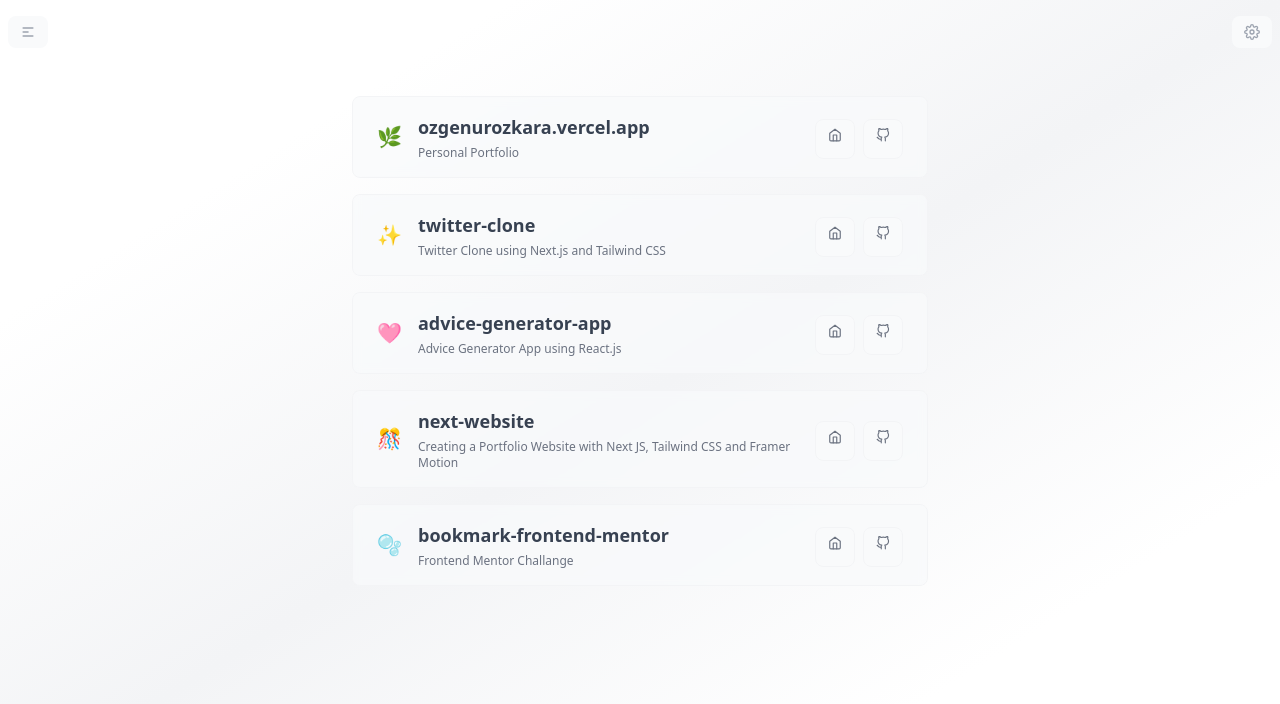
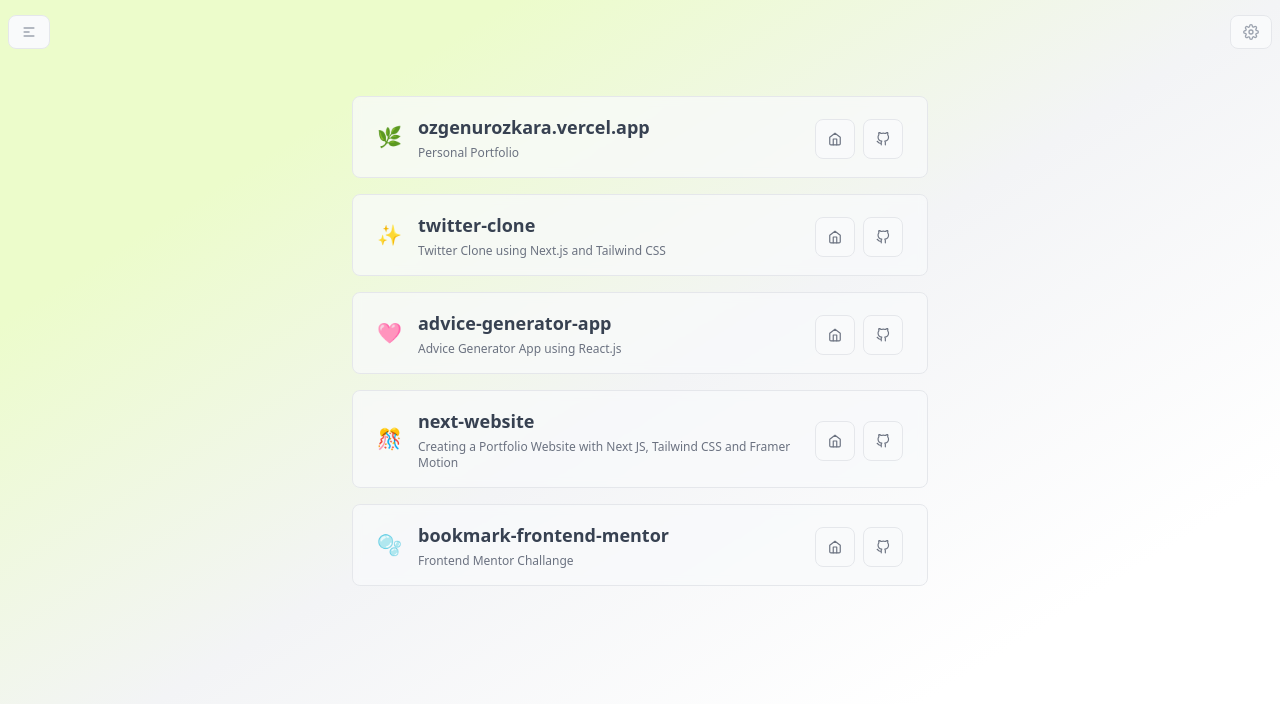
Before and after one commit to ozgeozkaraa01/next-my-portfolio, a Next.js app: page /projects in a window 1280 px wide. Shown: the top 704 px of the page. Built offline with nearby package versions, Linux system fonts and the light colour scheme.

Commit message:
feat: Added sliding loading indicator to Projects page

```diff
--- a/components/NavProjects.jsx
+++ b/components/NavProjects.jsx
@@ -8,6 +8,7 @@
   const { theme, setTheme } = useTheme();
   const [isMenuOpen, setIsMenuOpen] = useState(false);
   const [isMenuOpen2, setIsMenuOpen2] = useState(false);
+  const [isLoading, setIsLoading] = useState(false); // Added loading state
 
   const handleMenuToggle = () => {
     setIsMenuOpen((prevState) => !prevState);
@@ -25,6 +26,15 @@
     }
   };
 
+  const handleProjectsClick = () => {
+    setIsLoading(true); // Set loading state to true before reload
+    setTimeout(() => {
+      setIsLoading(false);
+      // Simulate a delay to show the loading effect (optional)
+      // window.location.reload();
+    }, 1500);
+  };
+
   return (
     <nav className="fixed top-0 left-0 w-full z-10">
       <div className="mx-auto px-2">
@@ -32,7 +42,7 @@
           <div className="relative inline-block text-left">
             <button
               onClick={handleMenuToggle2}
-              className="group relative inline-flex items-center px-3 py-2 bg-gray-50 hover:bg-gray-100 hover:text-gray-700 dark:bg-gray-900 dark:hover:bg-gray-700 dark:hover:text-white text-gray-400 rounded-lg text-base font-medium default-transition default-focus"
+              className="group relative inline-flex items-center px-3 py-2 border bg-gray-50 hover:bg-gray-100 hover:text-gray-700 dark:bg-gray-900 dark:hover:bg-gray-700 dark:hover:text-white text-gray-400 rounded-lg text-base font-medium default-transition default-focus"
             >
               <HiMenuAlt1 />
             </button>
@@ -40,7 +50,7 @@
           <div className="relative inline-block text-left">
             <button
               onClick={handleMenuToggle}
-              className="group relative inline-flex items-center px-3 py-2 bg-gray-50 hover:bg-gray-100 hover:text-gray-700 dark:bg-gray-900 dark:hover:bg-gray-700 dark:hover:text-white text-gray-400 rounded-lg text-base font-medium default-transition default-focus"
+              className="group relative inline-flex items-center px-3 py-2 border bg-gray-50 hover:bg-gray-100 hover:text-gray-700 dark:bg-gray-900 dark:hover:bg-gray-700 dark:hover:text-white text-gray-400 rounded-lg text-base font-medium default-transition default-focus"
             >
               <FiSettings />
             </button>
@@ -146,7 +156,8 @@
                   <span className="flex-1"></span>
                 </Link>
                 <Link
-                  href="/"
+                  href="https://medium.com/@ozgenurozkara"
+                  target="_blank"
                   className="flex items-center space-x-2 px-4 py-3 text-sm font-medium tracking-wide cursor-pointer default:transition text-gray-500 hover:text-gray-700 hover:bg-slate-200"
                 >
                   <svg
@@ -167,7 +178,8 @@
                   <span className="flex-1"></span>
                 </Link>
                 <Link
-                  href="/"
+                  href="/projects"
+                  onClick={handleProjectsClick}
                   className="flex items-center space-x-2 px-4 py-3 text-sm font-medium tracking-wide cursor-pointer default:transition text-gray-500 hover:text-gray-700 hover:bg-slate-200"
                 >
                   <svg
@@ -189,7 +201,8 @@
                 </Link>
                 <hr className="mt-2 pb-2 border-gray-200 dark:border-gray-500" />
                 <Link
-                  href="/"
+                  href="https://twitter.com/ozkaraozgee"
+                  target="_blank"
                   className="flex items-center space-x-2 px-4 py-3 text-sm font-medium tracking-wide cursor-pointer default:transition text-gray-500 hover:text-gray-700 hover:bg-slate-200"
                 >
                   <FiTwitter className="w-4 h-4" />
@@ -211,7 +224,8 @@
                   </svg>
                 </Link>
                 <Link
-                  href="/"
+                  href="https://github.com/ozgeozkaraa01"
+                  target="_blank"
                   className="flex items-center space-x-2 px-4 py-3 text-sm font-medium tracking-wide cursor-pointer default:transition text-gray-500 hover:text-gray-700 hover:bg-slate-200"
                 >
                   <FiGithub className="w-4 h-4" />
@@ -237,6 +251,17 @@
           </div>
         )}
       </div>
+      {isLoading && (
+        <div className="fixed top-0 left-0 w-full h-1 bg-indigo-500">
+          <div
+            className="h-1 bg-white"
+            style={{
+              width: "100%",
+              animation: "loading 2s linear infinite",
+            }}
+          ></div>
+        </div>
+      )}
     </nav>
   );
 };
--- a/pages/projects.jsx
+++ b/pages/projects.jsx
@@ -5,7 +5,7 @@
 
 const Projects = () => {
   return (
-    <div className="h-screen antialiased bg-gradient-to-br from-white via-gray-100 to-white dark:from-black from-20% dark:via-gray-700 dark:to-black to-80% w-screen overflow-y-scroll">
+    <div className="h-screen antialiased bg-gradient-to-br from-lime-100 via-gray-100 to-white dark:from-black from-20% dark:via-gray-700 dark:to-black to-80% w-screen overflow-y-scroll">
       <NavProjects />
       <div className="flex flex-col justify-center px-8">
         <div className="my-24 mx-2 sm:mx-6 lg:mb-28 lg:mx-8">
@@ -18,7 +18,7 @@
                   "--motion-translateY": "0px",
                 }}
               >
-                <li className="bg-gray-50 bg-opacity-75 dark:bg-gray-900 dark:bg-opacity-75 backdrop:filter backdrop-blur-sm border border-gray-100 dark:border-gray-500 rounded-lg transition ease-in-out duration-300 cursor-pointer">
+                <li className="bg-gray-50 bg-opacity-75 dark:bg-gray-900 dark:bg-opacity-75 backdrop:filter backdrop-blur-sm border border-gray-200 dark:border-gray-500 rounded-lg transition ease-in-out duration-300 cursor-pointer">
                   <div className="flex flex-col sm:flex-row items-center justify-between px-4 py-4 sm:px-6">
                     <div className="flex flex-1 items-center justify-start w-full">
                       <span className="text-xl">🌿</span>
@@ -35,7 +35,7 @@
                       <Link
                         href="https://ozgenurozkara.vercel.app/"
                         target="_blank"
-                        className="relative inline-flex justify-center w-full sm:w-10 h-10 px-3 py-2 bg-gray-50 hover:bg-gray-100 dark:bg-gray-900 dark:hover:bg-gray-700 text-gray-500 hover:text-gray-700 dark:hover:text-white border border-gray-100 dark:border-gray-500 rounded-lg text-sm font-medium default:transition default:focus"
+                        className="relative inline-flex justify-center items-center w-full sm:w-10 h-10 px-3 py-2 bg-gray-50 hover:bg-gray-100 dark:bg-gray-900 dark:hover:bg-gray-700 text-gray-500 hover:text-gray-700 dark:hover:text-white border border-gray-200 dark:border-gray-500 rounded-lg text-sm font-medium default:transition default:focus"
                       >
                         <span className="sr-only">homepage</span>
                         <FiHome />
@@ -43,7 +43,7 @@
                       <Link
                         href="https://github.com/ozgeozkaraa01/next-my-portfolio"
                         target="_blank"
-                        className="relative inline-flex justify-center w-full sm:w-10 h-10 px-3 py-2 bg-gray-50 hover:bg-gray-100 dark:bg-gray-900 dark:hover:bg-gray-700 text-gray-500 hover:text-gray-700 dark:hover:text-white border border-gray-100 dark:border-gray-500 rounded-lg text-sm font-medium default:transition default:focus"
+                        className="relative inline-flex justify-center items-center w-full sm:w-10 h-10 px-3 py-2 bg-gray-50 hover:bg-gray-100 dark:bg-gray-900 dark:hover:bg-gray-700 text-gray-500 hover:text-gray-700 dark:hover:text-white border border-gray-200 dark:border-gray-500 rounded-lg text-sm font-medium default:transition default:focus"
                       >
                         <span className="sr-only">GitHub Repository</span>
                         <FiGithub />
@@ -59,7 +59,7 @@
                   "--motion-translateY": "0px",
                 }}
               >
-                <li className="bg-gray-50 bg-opacity-75 dark:bg-gray-900 dark:bg-opacity-75 backdrop:filter backdrop-blur-sm border border-gray-100 dark:border-gray-500 rounded-lg transition ease-in-out duration-300 cursor-pointer">
+                <li className="bg-gray-50 bg-opacity-75 dark:bg-gray-900 dark:bg-opacity-75 backdrop:filter backdrop-blur-sm border border-gray-200 dark:border-gray-500 rounded-lg transition ease-in-out duration-300 cursor-pointer">
                   <div className="flex flex-col sm:flex-row items-center justify-between px-4 py-4 sm:px-6">
                     <div className="flex flex-1 items-center justify-start w-full">
                       <span className="text-xl">✨</span>
@@ -76,7 +76,7 @@
                       <Link
                         href="https://next-twitter-clone-delta.vercel.app/"
                         target="_blank"
-                        className="relative inline-flex justify-center w-full sm:w-10 h-10 px-3 py-2 bg-gray-50 hover:bg-gray-100 dark:bg-gray-900 dark:hover:bg-gray-700 text-gray-500 hover:text-gray-700 dark:hover:text-white border border-gray-100 dark:border-gray-500 rounded-lg text-sm font-medium default:transition default:focus"
+                        className="relative inline-flex justify-center items-center w-full sm:w-10 h-10 px-3 py-2 bg-gray-50 hover:bg-gray-100 dark:bg-gray-900 dark:hover:bg-gray-700 text-gray-500 hover:text-gray-700 dark:hover:text-white border border-gray-200 dark:border-gray-500 rounded-lg text-sm font-medium default:transition default:focus"
                       >
                         <span className="sr-only">homepage</span>
                         <FiHome />
@@ -84,7 +84,7 @@
                       <Link
                         href="https://github.com/ozgeozkaraa01/next-twitter-clone"
                         target="_blank"
-                        className="relative inline-flex justify-center w-full sm:w-10 h-10 px-3 py-2 bg-gray-50 hover:bg-gray-100 dark:bg-gray-900 dark:hover:bg-gray-700 text-gray-500 hover:text-gray-700 dark:hover:text-white border border-gray-100 dark:border-gray-500 rounded-lg text-sm font-medium default:transition default:focus"
+                        className="relative inline-flex justify-center items-center w-full sm:w-10 h-10 px-3 py-2 bg-gray-50 hover:bg-gray-100 dark:bg-gray-900 dark:hover:bg-gray-700 text-gray-500 hover:text-gray-700 dark:hover:text-white border border-gray-200 dark:border-gray-500 rounded-lg text-sm font-medium default:transition default:focus"
                       >
                         <span className="sr-only">GitHub Repository</span>
                         <FiGithub />
@@ -100,7 +100,7 @@
                   "--motion-translateY": "0px",
                 }}
               >
-                <li className="bg-gray-50 bg-opacity-75 dark:bg-gray-900 dark:bg-opacity-75 backdrop:filter backdrop-blur-sm border border-gray-100 dark:border-gray-500 rounded-lg transition ease-in-out duration-300 cursor-pointer">
+                <li className="bg-gray-50 bg-opacity-75 dark:bg-gray-900 dark:bg-opacity-75 backdrop:filter backdrop-blur-sm border border-gray-200 dark:border-gray-500 rounded-lg transition ease-in-out duration-300 cursor-pointer">
                   <div className="flex flex-col sm:flex-row items-center justify-between px-4 py-4 sm:px-6">
                     <div className="flex flex-1 items-center justify-start w-full">
                       <span className="text-xl">🩷</span>
@@ -117,7 +117,7 @@
                       <Link
                         href="https://advice-generetor-app.vercel.app/"
                         target="_blank"
-                        className="relative inline-flex justify-center w-full sm:w-10 h-10 px-3 py-2 bg-gray-50 hover:bg-gray-100 dark:bg-gray-900 dark:hover:bg-gray-700 text-gray-500 hover:text-gray-700 dark:hover:text-white border border-gray-100 dark:border-gray-500 rounded-lg text-sm font-medium default:transition default:focus"
+                        className="relative inline-flex justify-center items-center w-full sm:w-10 h-10 px-3 py-2 bg-gray-50 hover:bg-gray-100 dark:bg-gray-900 dark:hover:bg-gray-700 text-gray-500 hover:text-gray-700 dark:hover:text-white border border-gray-200 dark:border-gray-500 rounded-lg text-sm font-medium default:transition default:focus"
                       >
                         <span className="sr-only">homepage</span>
                         <FiHome />
@@ -125,7 +125,7 @@
                       <Link
                         href="https://github.com/ozgeozkaraa01/advice-generetor-app"
                         target="_blank"
-                        className="relative inline-flex justify-center w-full sm:w-10 h-10 px-3 py-2 bg-gray-50 hover:bg-gray-100 dark:bg-gray-900 dark:hover:bg-gray-700 text-gray-500 hover:text-gray-700 dark:hover:text-white border border-gray-100 dark:border-gray-500 rounded-lg text-sm font-medium default:transition default:focus"
+                        className="relative inline-flex justify-center items-center w-full sm:w-10 h-10 px-3 py-2 bg-gray-50 hover:bg-gray-100 dark:bg-gray-900 dark:hover:bg-gray-700 text-gray-500 hover:text-gray-700 dark:hover:text-white border border-gray-200 dark:border-gray-500 rounded-lg text-sm font-medium default:transition default:focus"
                       >
                         <span className="sr-only">GitHub Repository</span>
                         <FiGithub />
@@ -141,7 +141,7 @@
                   "--motion-translateY": "0px",
                 }}
               >
-                <li className="bg-gray-50 bg-opacity-75 dark:bg-gray-900 dark:bg-opacity-75 backdrop:filter backdrop-blur-sm border border-gray-100 dark:border-gray-500 rounded-lg transition ease-in-out duration-300 cursor-pointer">
+                <li className="bg-gray-50 bg-opacity-75 dark:bg-gray-900 dark:bg-opacity-75 backdrop:filter backdrop-blur-sm border border-gray-200 dark:border-gray-500 rounded-lg transition ease-in-out duration-300 cursor-pointer">
                   <div className="flex flex-col sm:flex-row items-center justify-between px-4 py-4 sm:px-6">
                     <div className="flex flex-1 items-center justify-start w-full">
                       <span className="text-xl">🎊</span>
@@ -159,7 +159,7 @@
                       <Link
                         href="https://next-website-lemon-omega.vercel.app/"
                         target="_blank"
-                        className="relative inline-flex justify-center w-full sm:w-10 h-10 px-3 py-2 bg-gray-50 hover:bg-gray-100 dark:bg-gray-900 dark:hover:bg-gray-700 text-gray-500 hover:text-gray-700 dark:hover:text-white border border-gray-100 dark:border-gray-500 rounded-lg text-sm font-medium default:transition default:focus"
+                        className="relative inline-flex justify-center items-center w-full sm:w-10 h-10 px-3 py-2 bg-gray-50 hover:bg-gray-100 dark:bg-gray-900 dark:hover:bg-gray-700 text-gray-500 hover:text-gray-700 dark:hover:text-white border border-gray-200 dark:border-gray-500 rounded-lg text-sm font-medium default:transition default:focus"
                       >
                         <span className="sr-only">homepage</span>
                         <FiHome />
@@ -167,7 +167,7 @@
                       <Link
                         href="https://github.com/ozgeozkaraa01/next-website"
                         target="_blank"
-                        className="relative inline-flex justify-center w-full sm:w-10 h-10 px-3 py-2 bg-gray-50 hover:bg-gray-100 dark:bg-gray-900 dark:hover:bg-gray-700 text-gray-500 hover:text-gray-700 dark:hover:text-white border border-gray-100 dark:border-gray-500 rounded-lg text-sm font-medium default:transition default:focus"
+                        className="relative inline-flex justify-center items-center w-full sm:w-10 h-10 px-3 py-2 bg-gray-50 hover:bg-gray-100 dark:bg-gray-900 dark:hover:bg-gray-700 text-gray-500 hover:text-gray-700 dark:hover:text-white border border-gray-200 dark:border-gray-500 rounded-lg text-sm font-medium default:transition default:focus"
                       >
                         <span className="sr-only">GitHub Repository</span>
                         <FiGithub />
@@ -183,7 +183,7 @@
                   "--motion-translateY": "0px",
                 }}
               >
-                <li className="bg-gray-50 bg-opacity-75 dark:bg-gray-900 dark:bg-opacity-75 backdrop:filter backdrop-blur-sm border border-gray-100 dark:border-gray-500 rounded-lg transition ease-in-out duration-300 cursor-pointer">
+                <li className="bg-gray-50 bg-opacity-75 dark:bg-gray-900 dark:bg-opacity-75 backdrop:filter backdrop-blur-sm border border-gray-200 dark:border-gray-500 rounded-lg transition ease-in-out duration-300 cursor-pointer">
                   <div className="flex flex-col sm:flex-row items-center justify-between px-4 py-4 sm:px-6">
                     <div className="flex flex-1 items-center justify-start w-full">
                       <span className="text-xl">🫧</span>
@@ -200,7 +200,7 @@
                       <Link
                         href="https://bookmark-frontend-mentor.vercel.app/"
                         target="_blank"
-                        className="relative inline-flex justify-center w-full sm:w-10 h-10 px-3 py-2 bg-gray-50 hover:bg-gray-100 dark:bg-gray-900 dark:hover:bg-gray-700 text-gray-500 hover:text-gray-700 dark:hover:text-white border border-gray-100 dark:border-gray-500 rounded-lg text-sm font-medium default:transition default:focus"
+                        className="relative inline-flex justify-center items-center w-full sm:w-10 h-10 px-3 py-2 bg-gray-50 hover:bg-gray-100 dark:bg-gray-900 dark:hover:bg-gray-700 text-gray-500 hover:text-gray-700 dark:hover:text-white border border-gray-200 dark:border-gray-500 rounded-lg text-sm font-medium default:transition default:focus"
                       >
                         <span className="sr-only">homepage</span>
                         <FiHome />
@@ -208,7 +208,7 @@
                       <Link
                         href="https://github.com/ozgeozkaraa01/bookmark-frontend-mentor"
                         target="_blank"
-                        className="relative inline-flex justify-center w-full sm:w-10 h-10 px-3 py-2 bg-gray-50 hover:bg-gray-100 dark:bg-gray-900 dark:hover:bg-gray-700 text-gray-500 hover:text-gray-700 dark:hover:text-white border border-gray-100 dark:border-gray-500 rounded-lg text-sm font-medium default:transition default:focus"
+                        className="relative inline-flex justify-center items-center w-full sm:w-10 h-10 px-3 py-2 bg-gray-50 hover:bg-gray-100 dark:bg-gray-900 dark:hover:bg-gray-700 text-gray-500 hover:text-gray-700 dark:hover:text-white border border-gray-200 dark:border-gray-500 rounded-lg text-sm font-medium default:transition default:focus"
                       >
                         <span className="sr-only">GitHub Repository</span>
                         <FiGithub />
```
Also changed, not shown: styles/globals.css (+10 -0 lines).
